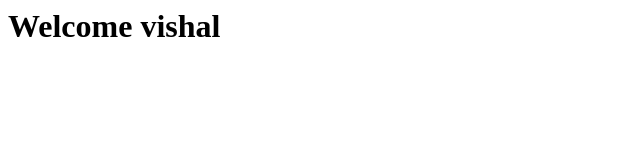
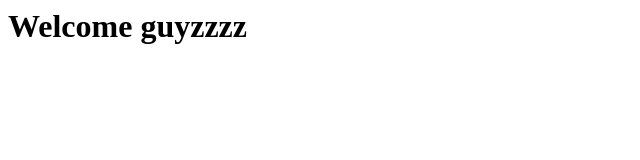
Before and after one commit to VishalAdina/gitdemo, a plain HTML site: page index.html in a window 1280 px wide. Shown: the whole page, without its empty margins (0-640 px from the left). Drawn offline with Linux system fonts and the light colour scheme.

Commit message:
index is changed

```diff
--- a/index.html
+++ b/index.html
@@ -1 +1 @@
-<h1> Welcome  vishal </h1>
+<h1> Welcome  guyzzzz </h1>
```
